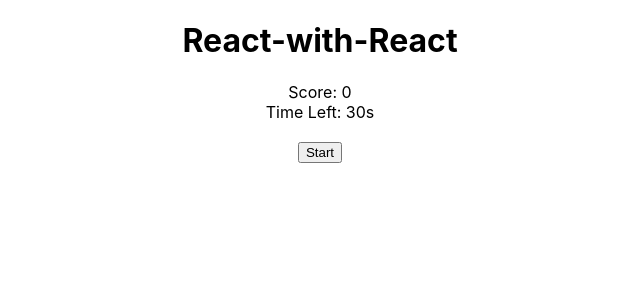
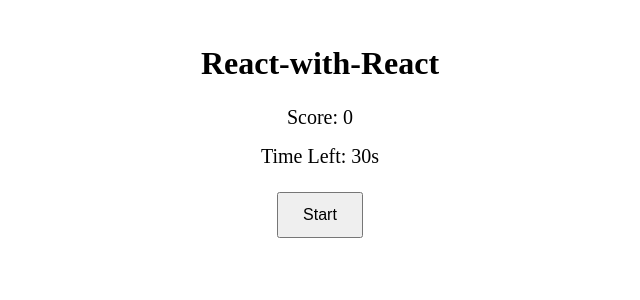
Before and after one commit to timryan10/react-with-react, a React (Create React App) app: page / in a window 1280 px wide. Shown: the top 300 px of the page, without its empty margins (320-960 px from the left). Built offline with nearby package versions, Linux system fonts and the light colour scheme.

Commit message:
updated styling

```diff
--- a/src/index.css
+++ b/src/index.css
@@ -1,39 +1,84 @@
-body {
-  margin: 0;
-  font-family: -apple-system, BlinkMacSystemFont, 'Segoe UI', 'Roboto', 'Oxygen',
-    'Ubuntu', 'Cantarell', 'Fira Sans', 'Droid Sans', 'Helvetica Neue',
-    sans-serif;
-  -webkit-font-smoothing: antialiased;
-  -moz-osx-font-smoothing: grayscale;
+/* App.css */
+.App {
+  text-align: center;
+  padding: 1rem;
+  height: 100vh;
+  display: flex;
+  flex-direction: column;
+  justify-content: flex-start;
+  align-items: center;
+  box-sizing: border-box;
 }
 
-code {
-  font-family: source-code-pro, Menlo, Monaco, Consolas, 'Courier New',
-    monospace;
+.targets-container {
+  flex: 1;
+  width: 100%;
+  display: flex;
+  justify-content: center;
+  align-items: center;
+  box-sizing: border-box;
 }
 
-.container{
-  border: solid;
-  margin: auto;
+.targets-grid {
+  display: grid;
+  grid-template-columns: repeat(3, 1fr);
+  grid-template-rows: repeat(3, 1fr);
+  width: 90vmin;
+  height: 90vmin;
+  gap: 0.25rem;
+  padding: 0.5rem;
+  box-sizing: border-box;
 }
 
-.title{
-  text-align: center;
+.container-slot {
+  width: 100%;
+  height: 100%;
+  border: 1px solid #333;
+  display: flex;
+  align-items: center;
+  justify-content: center;
+  background-color: #eee;
+  aspect-ratio: 1 / 1;
 }
 
-.score{
-  text-align: center;
+.target-box {
+  width: 100%;
+  height: 100%;
+  display: flex;
+  align-items: center;
+  justify-content: center;
+  padding: 10%;
+  box-sizing: border-box;
 }
 
-.start{
-  display: block;
-  margin: 20px auto;
+.target-img {
+  width: 100%;
+  height: 100%;
+  object-fit: contain;
 }
 
-.timer{
-  text-align: center;
+.empty-slot {
+  width: 100%;
+  height: 100%;
 }
 
-.game-over{
-  text-align: center;
+.title {
+  font-size: 2rem;
+  margin-bottom: 1rem;
 }
+
+.score, .timer {
+  font-size: 1.25rem;
+  margin: 0.5rem 0;
+}
+
+.start, .restart {
+  padding: 0.75rem 1.5rem;
+  font-size: 1rem;
+  cursor: pointer;
+  margin-top: 1rem;
+}
+
+.game-over {
+  margin-top: 2rem;
+}
```
